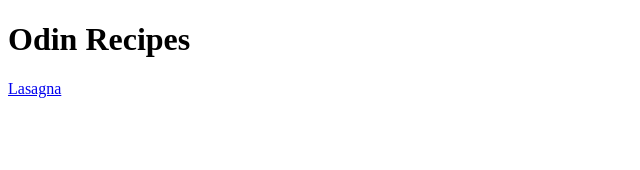
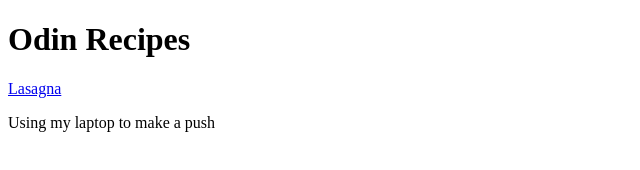
Before and after one commit to TalkyBoi/odin-recipes, a plain HTML site: page index.html in a window 1280 px wide. Shown: the whole page, without its empty margins (0-640 px from the left). Drawn offline with Linux system fonts and the light colour scheme.

Commit message:
Add on my lapto

```diff
--- a/index.html
+++ b/index.html
@@ -7,5 +7,6 @@
 <body>
     <h1> Odin Recipes </h1>
 <a href="./recipes/lasagna.html">Lasagna</a>
+<p> Using my laptop to make a push</p>
 </body>
 </html>
```
